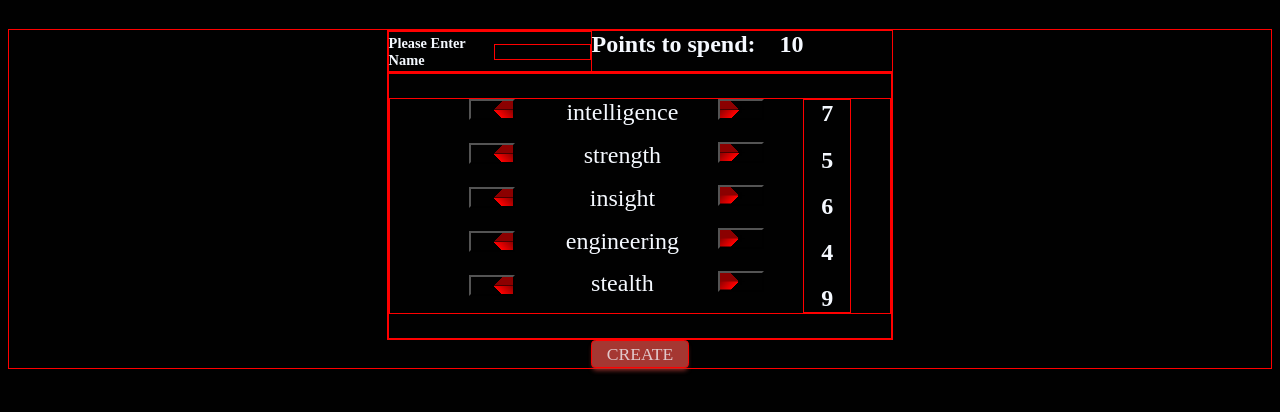
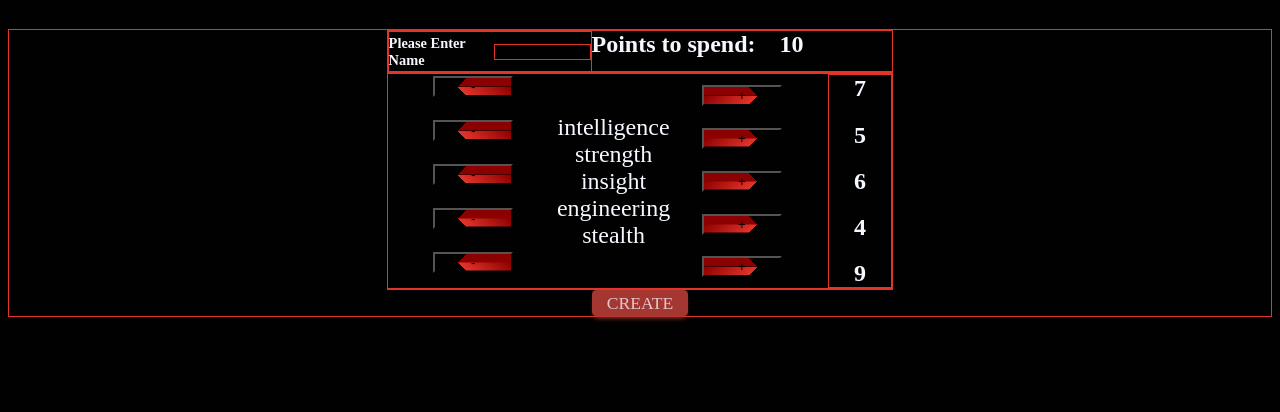
Before and after one commit to bigolchris/A-Game-With-A-Friend, a website built with Vite: page index.html in a window 1280 px wide. Both pictures are taken after a click on the button "PLAY". Shown: the part 90-502 px from the top of the page. Built offline with nearby package versions, Linux system fonts and the light colour scheme; files whose address does not match are found by name.

Commit message:
small style and layout changes

```diff
--- a/index.html
+++ b/index.html
@@ -51,9 +51,7 @@
       </div>
       <div class="stat-container">
 
-        <div class="stat-names">
-          <ul class="inside-name">
-            <div class="btn-group">
+        <div class="stat-value-container">
               <div class="sub-group">
                 <button class="sub-btn" data-stat="intelligence">-</button>
                 <button class="sub-btn" data-stat="strength">-</button>
@@ -63,7 +61,6 @@
               </div>
                 <div class="stat-group">
                   <li class=" stats">intelligence</li>
-
                   <li class=" stats">strength</li>
                   <li class=" stats">insight</li>
                   <li class=" stats">engineering</li>
@@ -85,9 +82,7 @@
                 </div>
 
             </div>
-          </ul>
           </div>
-        </div>
         <button class="btn create-character">CREATE</button>
       </div>
     </div>
--- a/src/styles/_general.scss
+++ b/src/styles/_general.scss
@@ -18,13 +18,13 @@ body {
 }
 
 .btn {
-  background-color: $main-border-color;
+  background-color: $main-btn-color;
   color: rgba($main-text-color, .75);
   font-family: digiClock;
   font-size: 1.1rem;
   border: none;
   outline: none;
-  box-shadow: 0px 4px 5px -2px $main-border-color;
+  box-shadow: 0px 4px 5px -2px $main-btn-color;
   border-radius: 0.25em;
   padding: 0.15em 0.85em;
   transition: box-shadow 0.3s ease-in-out,
@@ -32,9 +32,9 @@ body {
               background-color 0.3s ease-in-out,
               color 0.3s ease-in-out;
   &:hover {
-    box-shadow: 0px 5px 8px 0px $main-border-color;
+    box-shadow: 0px 5px 8px 0px $main-btn-color;
     transform: translateY(-2px);
-    background-color: $main-btn-color;
+    background-color: $main-border-color;
     color: $main-text-color;
   }
 }
--- a/src/styles/components/_stats.scss
+++ b/src/styles/components/_stats.scss
@@ -4,88 +4,88 @@
   display: flex;
   flex-direction: column;
   align-items: center;
-  border: 1px solid red;
-  flex: 1;
+  border: 1px solid $main-border-color;
+  max-width: 1600px;
+  margin-inline: auto;
 
   &.hide {
     display: none;
   }
+
+  .stat-container {
+    display: flex;
+    flex-direction: column;
+    align-items: center;
+    justify-content: space-around;
+    min-width: 40%;
+    border: 1px solid $main-border-color;
+  }
+
   .char-name {
     display: flex;
     align-items: center;
     justify-content: center;
-    justify-content: space-evenly;
   }
 
   .char-input {
     height: 30%;
     background-color: black;
     color: #fff;
-    border: 1px solid red;
+    border: 1px solid $main-border-color;
     width: 50%;
   }
 
-  .stat-container {
-    // display: flex;
-    align-items: center;
-    flex-direction: column;
-    border: 1px solid red;
-    height: 50vh;
-    width: 40%;
-    flex: 1;
+  .stat-change {
+    border: 1px solid $main-border-color;
   }
 
-  .stat-change {
-    border: 1px solid red;
-    // display: flex;
-    // flex: 2;
-  }
-
-  .stat-names {
-    border: 1px solid red;
-    // display: flex;
-    // justify-content: center;
-    // flex: 2;
-  }
-
-  .inside-name {
-    border: 1px solid red;
-    // flex: 2;
+  .stat-value-container {
+    border: 1px solid $main-border-color;
     display: flex;
-    flex-direction: column;
-  }
-
-  .create-character {
-    border: 1px solid red;
-    // display: flex;
-    // flex: 1;
-  }
-  .btn-group {
-    display: flex;
-    justify-content: space-evenly;
-    // flex: 2;
-  }
-
-  .add-group {
-    display: flex;
-    width: 10%;
-    flex-direction: column;
-    gap: 0.91em;
-    // flex: 2;
+    align-items: center;
+    justify-content: center;
+    width: 100%;
   }
 
   .sub-group {
+    flex: 2;
     display: flex;
     flex-direction: column;
-    width: 10%;
     gap: 0.4em;
+    height: 90%;
   }
 
   .stat-group {
+    flex: 3;
     display: flex;
     flex-direction: column;
     list-style: none;
     align-items: center;
+  }
+  .add-group {
+    flex: 2;
+    display: flex;
+    flex-direction: column;
+    gap: 0.91em;
+  }
+
+  .num-val {
+    flex: 1;
+    display: flex;
+    flex-direction: column;
+    justify-content: center;
+    border: 1px solid $main-border-color;
+    height: 90%;
+    width: 10%;
+    align-items: center;
+    gap: 0.8em;
+    margin-left: auto;
+  }
+
+  .inside-name {
+    border: 1px solid $main-border-color;
+    display: flex;
+    flex-direction: column;
   }
   .stats {
     list-style: none;
@@ -95,24 +95,27 @@
   }
 
   .sub-btn {
+    width: 6em;
+    margin-left: auto;
     margin-bottom: 1em;
-    background: linear-gradient(135deg, transparent 22px, red 22px, #8b0000 10%)
+    background: linear-gradient(135deg, transparent 22px, $main-border-color 22px, #8b0000 10%)
         top right,
-      linear-gradient(45deg, transparent 22px, red 20px, #8b0000 100%) bottom
+      linear-gradient(45deg, transparent 22px, $main-border-color 20px, #8b0000 100%) bottom
         right;
     background-size: 100% 50%;
     background-repeat: no-repeat;
   }
 
   .add-btn {
+    width: 6em;
     background: linear-gradient(
           -135deg,
           transparent 22px,
-          red 22px,
+          $main-border-color 22px,
           #8b0000 10%
         )
         top right,
-      linear-gradient(-45deg, transparent 22px, red 20px, #8b0000 100%) bottom
+      linear-gradient(-45deg, transparent 22px, $main-border-color 20px, #8b0000 100%) bottom
         right;
     background-size: 100% 50%;
     background-repeat: no-repeat;
@@ -120,13 +123,13 @@
 
   .char-container {
     display: flex;
-    border: 1px solid red;
+    border: 1px solid $main-border-color;
     width: 40%;
     height: 5vh;
   }
 
   .char-name {
-    border: 1px solid red;
+    border: 1px solid $main-border-color;
     width: 40%;
     height: 5vh;
     display: flex;
@@ -136,18 +139,6 @@
     margin-left: 1em;
   }
 
-  .num-val {
-    display: flex;
-    flex-direction: column;
-    justify-content: center;
-    // margin-bottom: 3em;
-    border: 1px solid red;
-    height: 90%;
-    width: 10%;
-    align-items: center;
-    gap: 0.8em;
-  }
-
   .pls {
     font-size: 0.6em;
   }
--- a/src/styles/utils/_variables.scss
+++ b/src/styles/utils/_variables.scss
@@ -1,5 +1,5 @@
 $main-text-color: #f5f9ff;
 $main-title-text-color: #6DB8D1;
 $main-bg-color: #010101;
-$main-border-color: #A53732;
-$main-btn-color: #e4342a;
+$main-btn-color: #A53732;
+$main-border-color: #e4342a;
```
